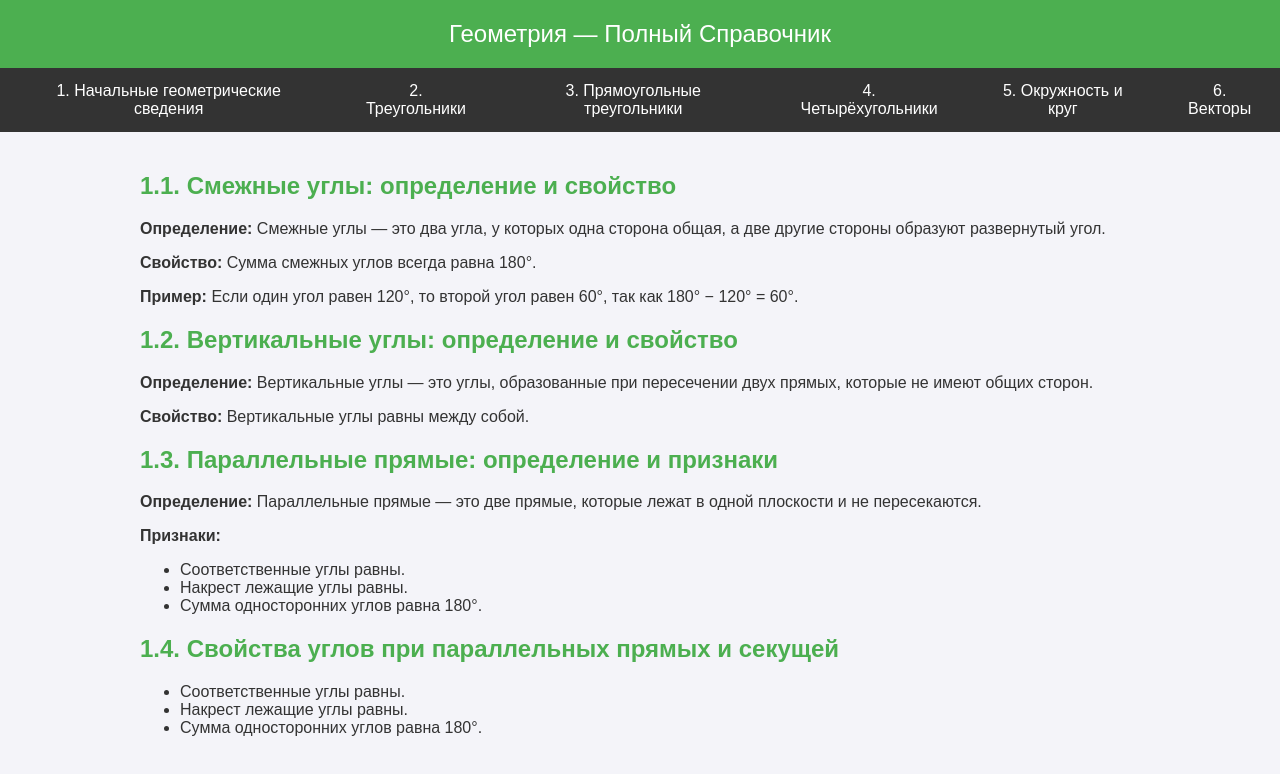
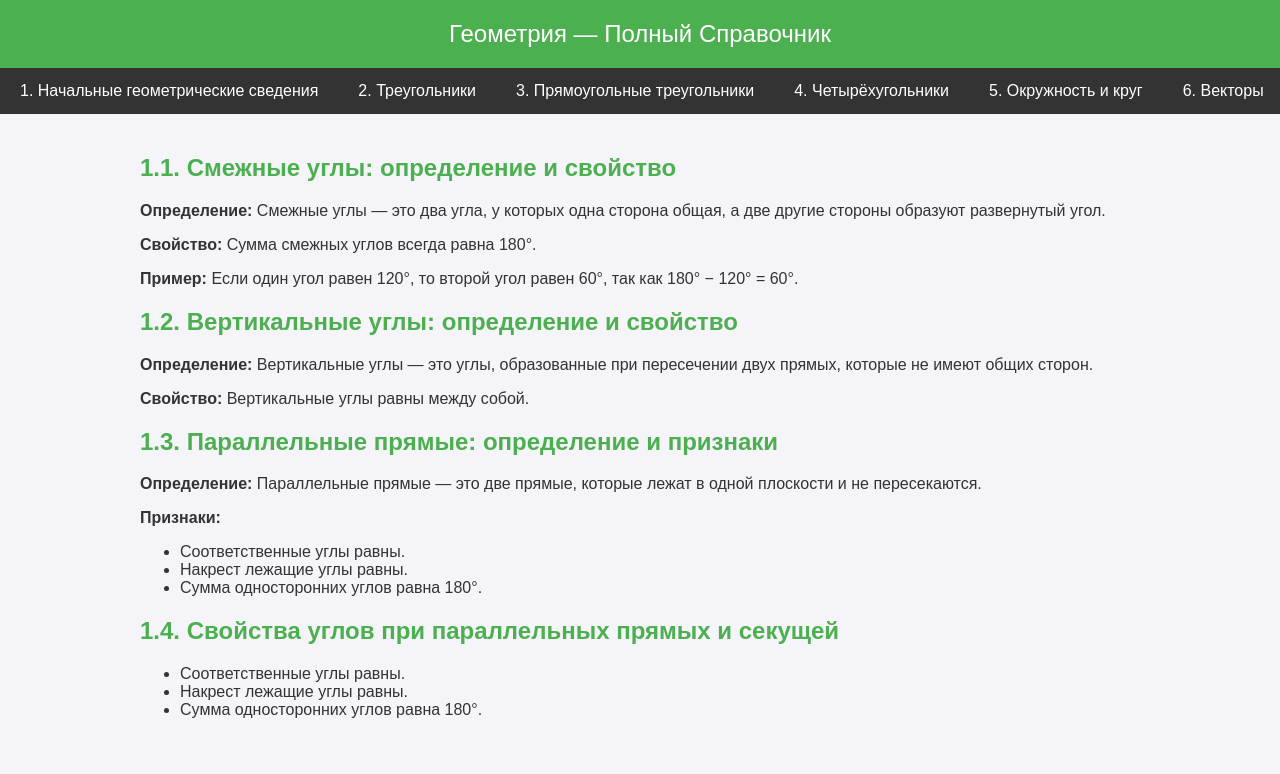
Before and after one commit to GaneevAmirHosting-dev/Geometry-test, a plain HTML site: page index.html in a window 1280 px wide. Drawn offline with nearby package versions, Linux system fonts and the light colour scheme.

Commit message:
Add files via upload

```diff
--- a/index.html
+++ b/index.html
@@ -45,6 +45,27 @@
         .hidden {
             display: none;
         }
+        nav {
+    display: flex;
+    justify-content: flex-start;
+    background-color: #333;
+    overflow-x: auto;
+    white-space: nowrap;
+    -webkit-overflow-scrolling: touch; /* Плавная прокрутка на iOS */
+}
+
+nav a {
+    color: white;
+    padding: 14px 20px;
+    text-decoration: none;
+    display: block;
+    flex-shrink: 0; /* Предотвращает сжатие элементов */
+}
+
+nav a:hover {
+    background-color: #4CAF50;
+}
+
     </style>
 
     <script>
```
